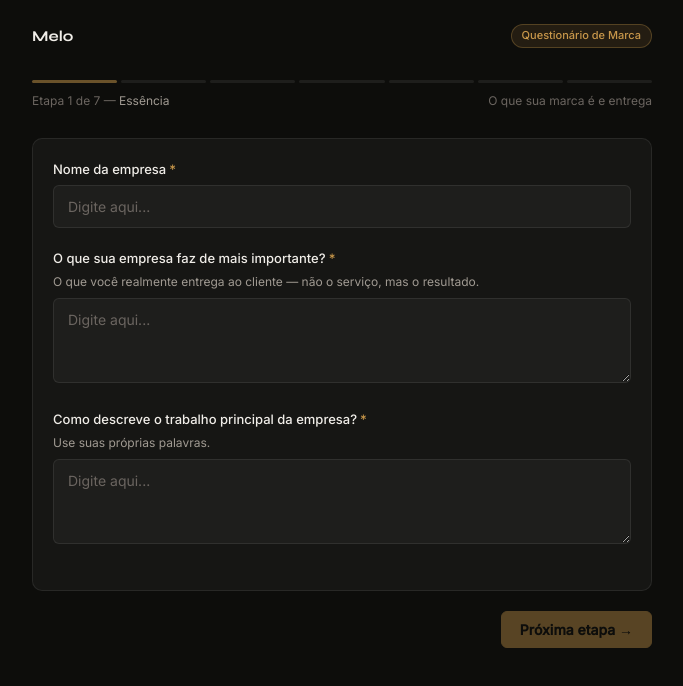
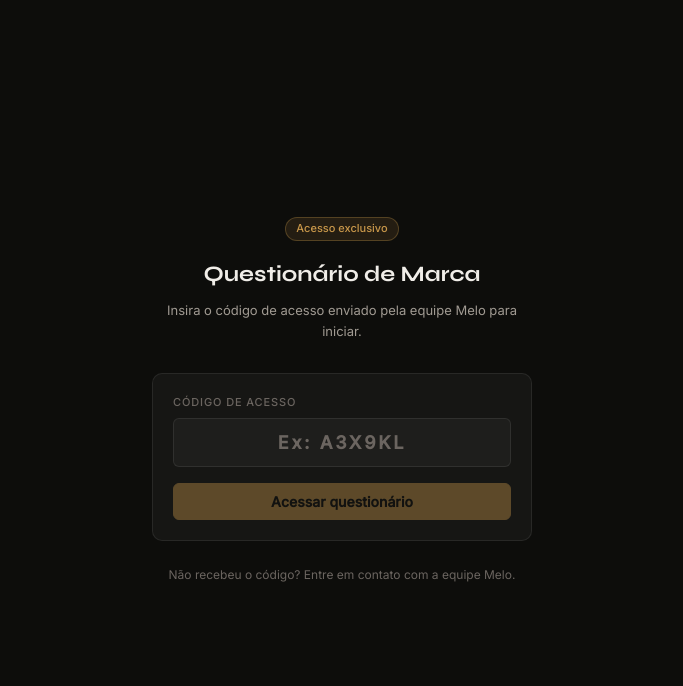
Before and after one commit to vitorsarkis96/melo-platform, a Next.js app: page /questionario in a window 1280 px wide. Shown: the top 686 px of the page, without its empty margins (298-981 px from the left). Built offline with nearby package versions, Linux system fonts and the light colour scheme.

Commit message:
Update page.js

```diff
--- a/app/questionario/page.js
+++ b/app/questionario/page.js
@@ -7,7 +7,7 @@ import { STEPS } from '../../lib/steps'
 function Field({ field, value, onChange }) {
   if (field.type === 'text') return (
     <div style={{ marginBottom: '1.25rem' }}>
-      <label style={{ display: 'block', fontSize: 13, fontWeight: 500, marginBottom: 5, color: 'var(--text)' }}>
+      <label style={{ display: 'block', fontSize: 13, fontWeight: 500, marginBottom: 5 }}>
         {field.label}{field.req && <span style={{ color: 'var(--amber)', marginLeft: 3 }}>*</span>}
       </label>
       {field.hint && <p style={{ fontSize: 12, color: 'var(--text2)', marginBottom: 7, lineHeight: 1.4 }}>{field.hint}</p>}
@@ -16,7 +16,7 @@ function Field({ field, value, onChange }) {
   )
   if (field.type === 'ta') return (
     <div style={{ marginBottom: '1.25rem' }}>
-      <label style={{ display: 'block', fontSize: 13, fontWeight: 500, marginBottom: 5, color: 'var(--text)' }}>
+      <label style={{ display: 'block', fontSize: 13, fontWeight: 500, marginBottom: 5 }}>
         {field.label}{field.req && <span style={{ color: 'var(--amber)', marginLeft: 3 }}>*</span>}
       </label>
       {field.hint && <p style={{ fontSize: 12, color: 'var(--text2)', marginBottom: 7, lineHeight: 1.4 }}>{field.hint}</p>}
@@ -50,12 +50,84 @@ function Field({ field, value, onChange }) {
   return null
 }
 
+function TokenGate({ onValid }) {
+  const [code, setCode] = useState('')
+  const [checking, setChecking] = useState(false)
+  const [err, setErr] = useState('')
+
+  const validate = async () => {
+    if (!code.trim()) return
+    setChecking(true)
+    setErr('')
+    try {
+      const res = await fetch('/api/validate-token', {
+        method: 'POST',
+        headers: { 'Content-Type': 'application/json' },
+        body: JSON.stringify({ code: code.trim() }),
+      })
+      const data = await res.json()
+      if (data.valid) {
+        onValid(code.trim().toUpperCase())
+      } else {
+        setErr(data.reason || 'Código inválido.')
+      }
+    } catch {
+      setErr('Erro ao verificar. Tente novamente.')
+    }
+    setChecking(false)
+  }
+
+  return (
+    <main style={{ minHeight: '100vh', display: 'flex', alignItems: 'center', justifyContent: 'center', padding: '2rem 1rem' }}>
+      <div style={{ maxWidth: 380, width: '100%' }}>
+        <div style={{ textAlign: 'center', marginBottom: '2rem' }}>
+          <div className="badge badge-amber" style={{ marginBottom: '1rem', fontSize: 11 }}>Acesso exclusivo</div>
+          <h2 className="syne" style={{ fontSize: 22, fontWeight: 700, marginBottom: 8 }}>Questionário de Marca</h2>
+          <p style={{ fontSize: 13, color: 'var(--text2)', lineHeight: 1.6 }}>
+            Insira o código de acesso enviado pela equipe Melo para iniciar.
+          </p>
+        </div>
+
+        <div className="card">
+          <label className="label" style={{ marginBottom: 6 }}>Código de acesso</label>
+          <input
+            className="input"
+            type="text"
+            value={code}
+            onChange={e => setCode(e.target.value.toUpperCase())}
+            onKeyDown={e => e.key === 'Enter' && validate()}
+            placeholder="Ex: A3X9KL"
+            style={{ textAlign: 'center', fontSize: 18, letterSpacing: '0.15em', fontWeight: 600, marginBottom: '1rem' }}
+            maxLength={8}
+          />
+          {err && <div className="alert alert-err" style={{ marginBottom: '1rem' }}>{err}</div>}
+          <button
+            className="btn btn-primary"
+            style={{ width: '100%', justifyContent: 'center' }}
+            onClick={validate}
+            disabled={checking || code.trim().length < 4}
+          >
+            {checking ? <><span className="spin" /> Verificando...</> : 'Acessar questionário'}
+          </button>
+        </div>
+
+        <p style={{ textAlign: 'center', marginTop: '1.5rem', fontSize: 12, color: 'var(--text3)' }}>
+          Não recebeu o código? Entre em contato com a equipe Melo.
+        </p>
+      </div>
+    </main>
+  )
+}
+
 export default function Questionario() {
+  const [token, setToken] = useState(null)
   const [step, setStep] = useState(0)
   const [vals, setVals] = useState({})
   const [submitting, setSubmitting] = useState(false)
   const [done, setDone] = useState(false)
   const [err, setErr] = useState('')
+
+  if (!token) return <TokenGate onValid={setToken} />
 
   const cur = STEPS[step]
   const set = (id, v) => setVals(p => ({ ...p, [id]: v }))
@@ -73,9 +145,10 @@ export default function Questionario() {
       const res = await fetch('/api/submit', {
         method: 'POST',
         headers: { 'Content-Type': 'application/json' },
-        body: JSON.stringify(vals),
+        body: JSON.stringify({ ...vals, _token: token }),
       })
-      if (!res.ok) throw new Error('Erro ao enviar.')
+      const data = await res.json()
+      if (!data.ok) throw new Error(data.error || 'Erro ao enviar.')
       setDone(true)
     } catch (e) {
       setErr(e.message)
@@ -108,15 +181,13 @@ export default function Questionario() {
   return (
     <main style={{ minHeight: '100vh', padding: '1.5rem 1rem' }}>
       <div style={{ maxWidth: 620, margin: '0 auto' }}>
-        {/* Nav */}
         <div style={{ display: 'flex', alignItems: 'center', justifyContent: 'space-between', marginBottom: '2rem' }}>
           <Link href="/" style={{ textDecoration: 'none' }}>
-            <span className="syne" style={{ fontSize: 15, fontWeight: 700, color: 'var(--text)' }}>Melo</span>
+            <img src="https://static.wixstatic.com/media/d5c391_d5af66b67cf546a59d5b1c348c99e261~mv2.png/v1/fill/w_268,h_82,al_c,q_85,usm_0.66_1.00_0.01,enc_avif,quality_auto/Asset%202_2x.png" alt="Melo" style={{ height: 28, width: 'auto' }} />
           </Link>
           <span className="badge badge-amber" style={{ fontSize: 11 }}>Questionário de Marca</span>
         </div>
 
-        {/* Progress */}
         <div style={{ marginBottom: '1.75rem' }}>
           <div style={{ display: 'flex', gap: 4, marginBottom: 8 }}>
             {STEPS.map((s, i) => (
@@ -129,7 +200,6 @@ export default function Questionario() {
           </div>
         </div>
 
-        {/* Fields */}
         <div className="card fade" key={step}>
           {cur.fields.map(f => (
             <Field key={f.id} field={f} value={vals[f.id]} onChange={v => set(f.id, v)} />
@@ -138,7 +208,6 @@ export default function Questionario() {
 
         {err && <div className="alert alert-err" style={{ marginTop: '1rem' }}>{err}</div>}
 
-        {/* Nav buttons */}
         <div style={{ display: 'flex', justifyContent: 'space-between', marginTop: '1.25rem', gap: 8 }}>
           {step > 0
             ? <button className="btn btn-ghost" onClick={() => setStep(s => s - 1)}>← Anterior</button>
@@ -151,6 +220,22 @@ export default function Questionario() {
             </button>
           }
         </div>
+
+        <div style={{ display: 'flex', justifyContent: 'center', gap: 16, marginTop: '2.5rem' }}>
+          {[
+            { href: 'https://wa.me/5511954387151', title: 'WhatsApp' },
+            { href: 'https://www.melocreative.com.br', title: 'Site' },
+            { href: 'https://www.linkedin.com/company/amelocreative', title: 'LinkedIn' },
+            { href: 'https://instagram.com/amelocreative', title: 'Instagram' },
+          ].map(({ href, title }) => (
+            <a key={title} href={href} target="_blank" rel="noopener noreferrer"
+              style={{ fontSize: 11, color: 'var(--text3)', textDecoration: 'none' }}
+              onMouseEnter={e => e.currentTarget.style.color = 'var(--amber)'}
+              onMouseLeave={e => e.currentTarget.style.color = 'var(--text3)'}>
+              {title}
+            </a>
+          ))}
+        </div>
       </div>
     </main>
   )
```
